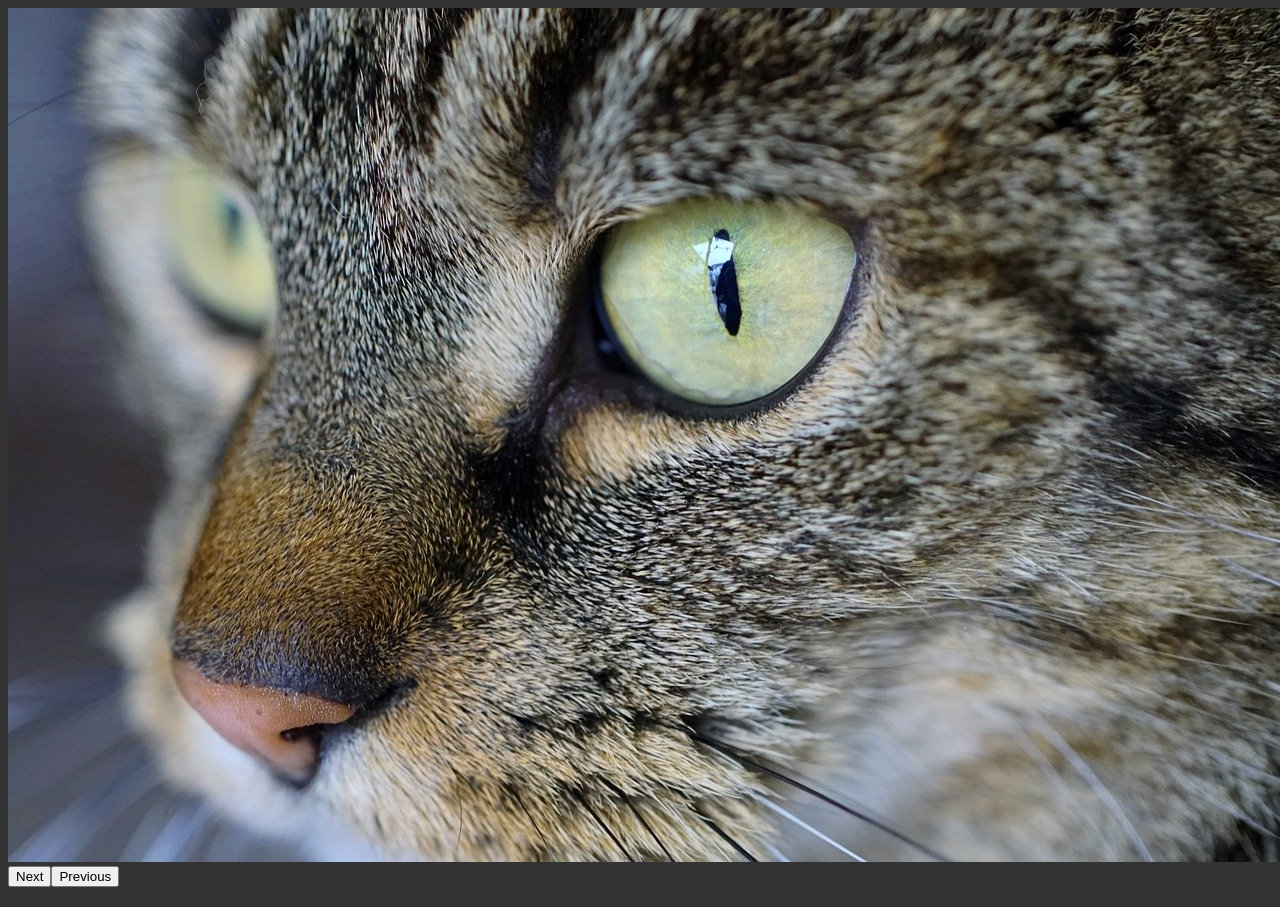
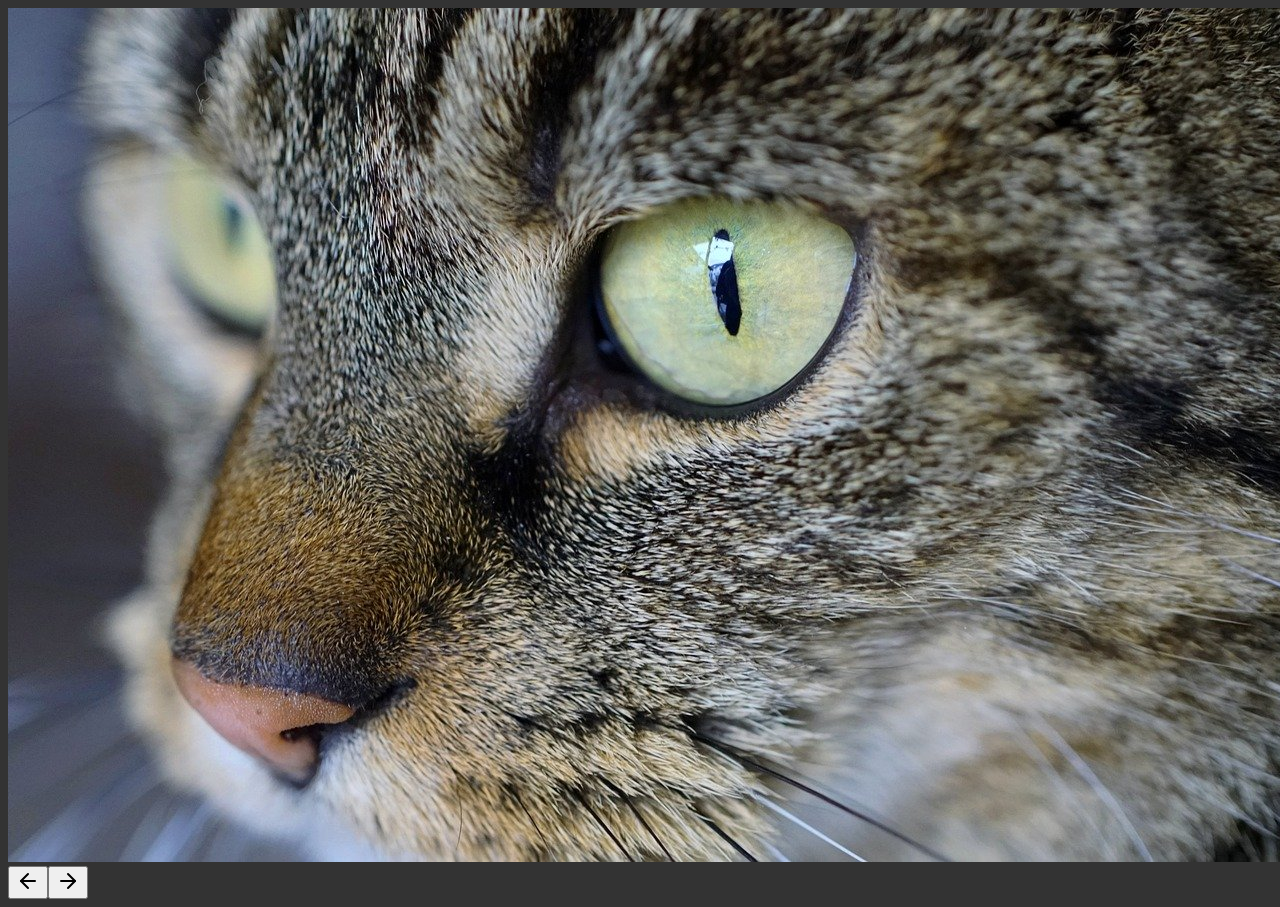
Before and after one commit to Yokosumi/sc003-react-image-handlers, a React (Vite) app: page / in a window 1280 px wide. Built offline with nearby package versions, Linux system fonts and the light colour scheme.

Commit message:
Add arrow buttons to ImageSlider component

```diff
--- a/src/components/ImageSlider.tsx
+++ b/src/components/ImageSlider.tsx
@@ -1,4 +1,5 @@
 import { useState } from 'react'
+import { ArrowLeft, ArrowRight } from 'lucide-react'
 
 type ImageSliderProps = {
     imageUrls: string[]
@@ -10,8 +11,12 @@ export const ImageSlider = ({ imageUrls }: ImageSliderProps) => {
     return (
         <div>
             <img src={imageUrls[imageIndex]} alt="cat" />
-            <button>Next</button>
-            <button>Previous</button>
+            <button>
+                <ArrowLeft />{' '}
+            </button>
+            <button>
+                <ArrowRight />
+            </button>
         </div>
     )
 }
```
